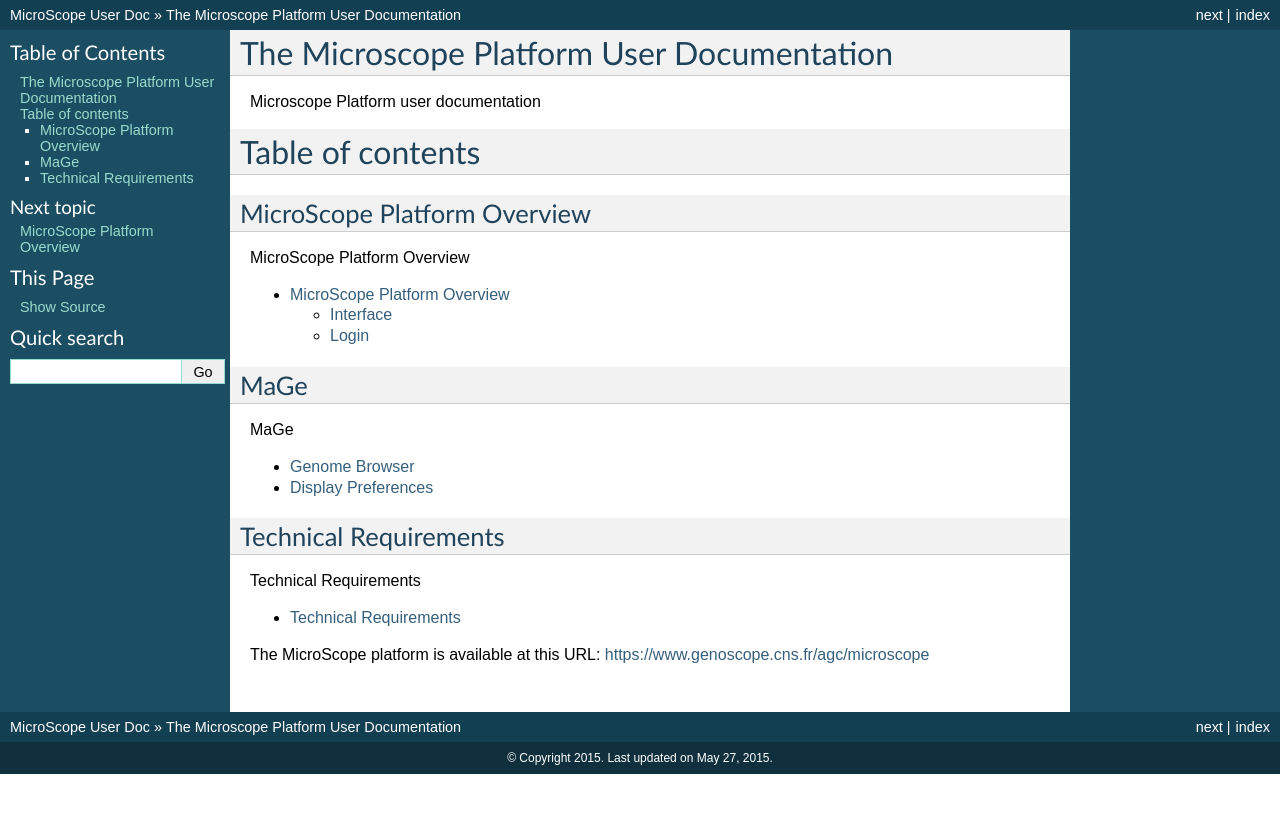
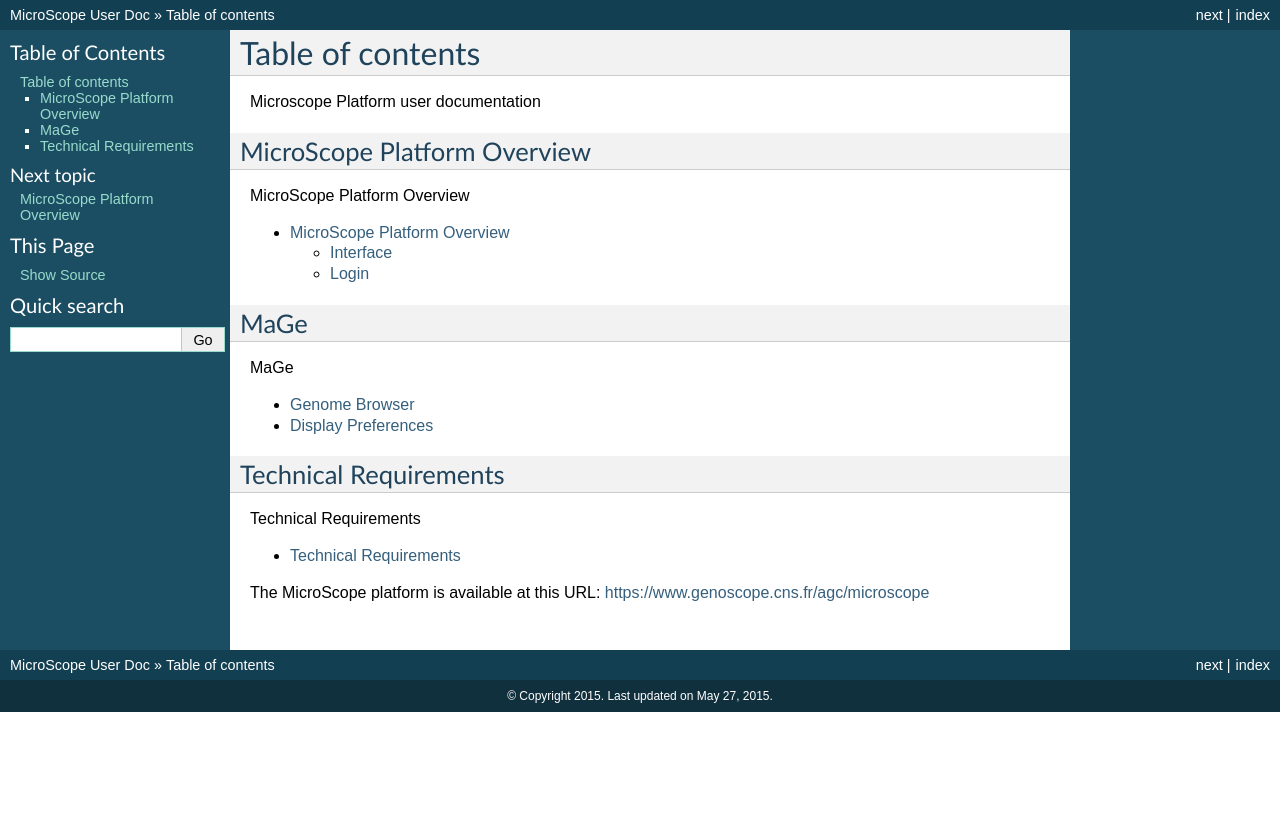
Before and after one commit to labgem/microscope-user-doc, a Sphinx documentation site: the page built from docs/index.rst, in a window 1280 px wide. Shown: the top 813 px of the page. Built offline with Sphinx 7.4.7, drawn with Linux system fonts in a browser that asks for light colours; formulas are drawn with MathJax 3.

Commit message:
Update index.rst

```diff
--- a/docs/index.rst
+++ b/docs/index.rst
@@ -1,24 +1,21 @@
-==========================================
-The Microscope Platform User Documentation
-==========================================
-
+#################
+Table of contents
+#################
 
 Microscope Platform user documentation
 
-=================
-Table of contents
-=================
 
+============================
 MicroScope Platform Overview
-=================
+============================
 .. toctree::
    :caption: MicroScope Platform Overview
    :maxdepth: 3
 
    content/overview
-
+====
 MaGe
-=================
+====
 .. toctree::
    :caption: MaGe
    :maxdepth: 3
@@ -26,8 +23,9 @@
    content/mage/viewer.rst
    content/mage/displaypref.rst
 
+======================
 Technical Requirements
-=================
+======================
 .. toctree::
    :caption: Technical Requirements
    :maxdepth: 3
```
